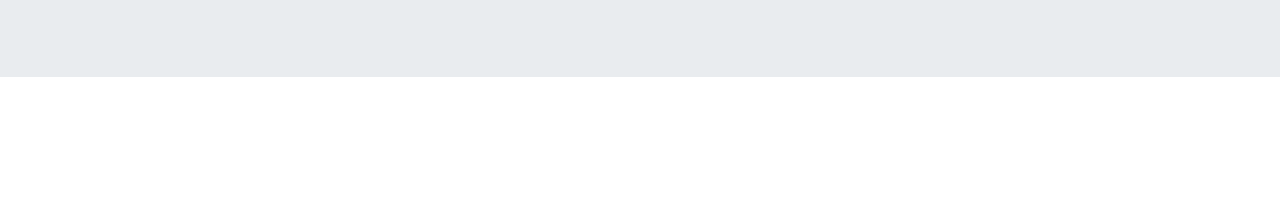
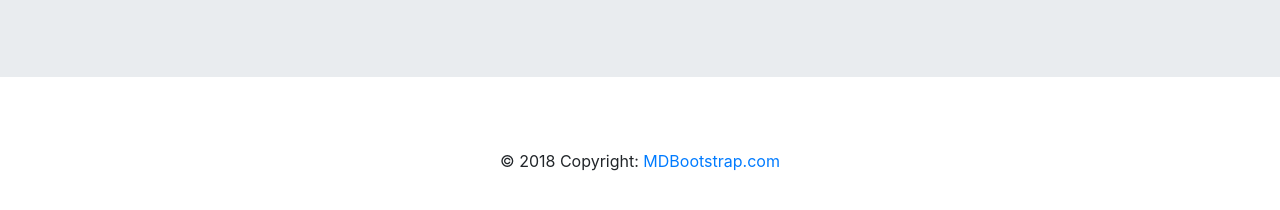
Before and after one commit to adam-lougheed/adam-lougheed.github.io, a plain HTML site: page index.html in a window 1280 px wide. Shown: the part 228-438 px from the top of the page. Drawn offline with nearby package versions, Linux system fonts and the light colour scheme.

Commit message:
adding footer
footer

```diff
--- a/index.html
+++ b/index.html
@@ -16,5 +16,31 @@
       <p class="lead">This is a modified jumbotron that occupies the entire horizontal space of its parent.</p>
     </div>
   </div>
+
+
+
+
+
+
+
+
+
+
+
+
+  <!-- Footer -->
+<footer class="page-footer font-small unique-color-dark pt-4">
+    <!-- Footer Elements -->
+    <div class="container">
+    </div>
+    <!-- Footer Elements -->
+    <!-- Copyright -->
+    <div class="footer-copyright text-center py-3">© 2018 Copyright:
+      <a href="https://mdbootstrap.com/education/bootstrap/"> MDBootstrap.com</a>
+    </div>
+    <!-- Copyright -->
+  </footer>
+  <!-- Footer -->
+
 </body>
 </html>
```
